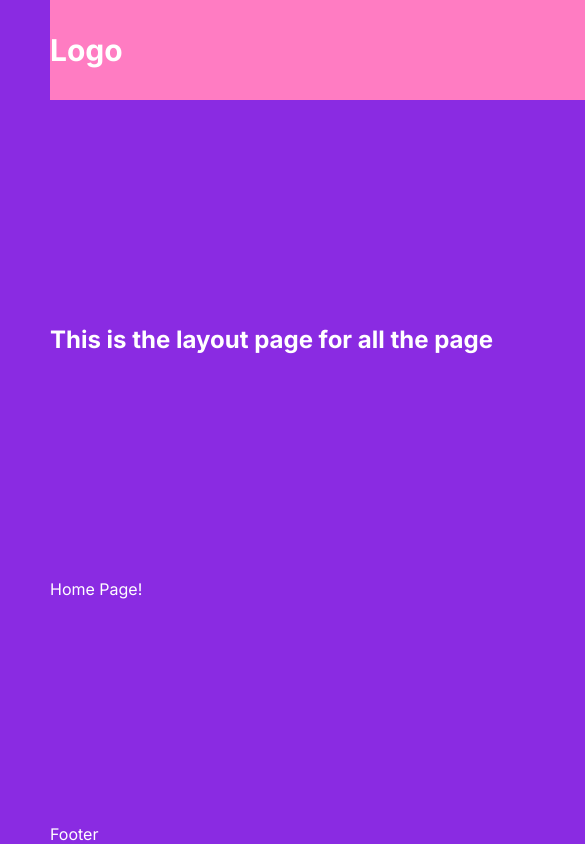
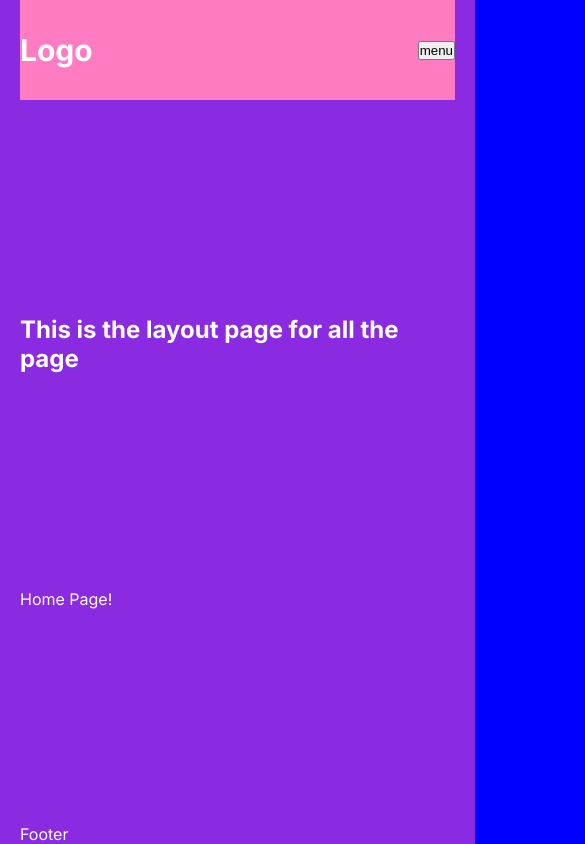
Before and after one commit to Sharat-m/Demo1-NextJs, a Next.js app: page / in a window 390 px wide. Shown: the top 844 px of the page, 585 px wide, since content can reach past the window. Built offline with nearby package versions, Linux system fonts and the light colour scheme.

Commit message:
Responsive navbar and container

```diff
--- a/src/app/globals.css
+++ b/src/app/globals.css
@@ -29,3 +29,39 @@
     flex-direction: column;
     justify-content: space-between ;
 }
+@media (max-width: 1536px) {
+    .container{
+        width: 1366px;
+    }
+}
+
+@media (max-width: 1366px) {
+    .container{
+        width: 1280px;
+    }
+}
+
+@media (max-width: 1280px) {
+    .container{
+        width: 1024px;
+        padding-left: 20px;
+        padding-right: 20px;
+    }
+}
+
+@media (max-width: 1024px) {
+    .container{
+        width: 768px;
+    }
+}
+
+@media (max-width: 768px) {
+    .container{
+        width: 640px;
+    }
+}
+@media (max-width: 640px) {
+    .container{
+        width: 475px;
+    }
+}
--- a/src/components/navbar/links/Links.jsx
+++ b/src/components/navbar/links/Links.jsx
@@ -32,7 +32,7 @@
   const isAdmin = false;
 
   return (
-    <div className={styles.container} >
+    <div className={styles.container}>
       <div className={styles.links}>
         {links.map((link) => (
           <NavLink item={link} key={link.title} />
@@ -49,16 +49,16 @@
           <NavLink item={{ title: "Login", path: "/login" }} />
         )}
       </div>
-      <button>menu</button>
-      {
-        open && (<div className={styles.mobileLinks}>
-        {links.map ((link) => (
-          <NavLink item={link} key={link.title} />
-        ))}
+      <button className={styles.menuButton} onClick={() => setOpen((prev) => !prev)}>menu</button>
+      {open && (
+        <div className={styles.mobileLinks}>
+          {links.map((link) => (
+            <NavLink item={link} key={link.title} />
+          ))}
         </div>
-    )}
+      )}
     </div>
-);
+  );
 };
 
 export default Links;
--- a/src/components/navbar/links/links.module.css
+++ b/src/components/navbar/links/links.module.css
@@ -9,3 +9,35 @@
     font-weight: bold;
     border-radius: 20px;
 }
+
+.menuButton,
+.mobileLinks {
+    display: none;
+}
+
+
+@media (max-width: 768px) {
+    .links {
+        display: none;
+    }
+
+    .menuButton {
+        display: block;
+        cursor: pointer;
+
+    }
+
+    .mobileLinks {
+        position: absolute;
+        top: 100px;
+        right: 0;
+        width: 50%;
+        height: calc(100vh - 100px);
+        background-color: brown;
+        display: flex;
+        flex-direction: column;
+        align-items: center;
+        justify-content: center;
+        gap: 10px;
+    }
+}
```
